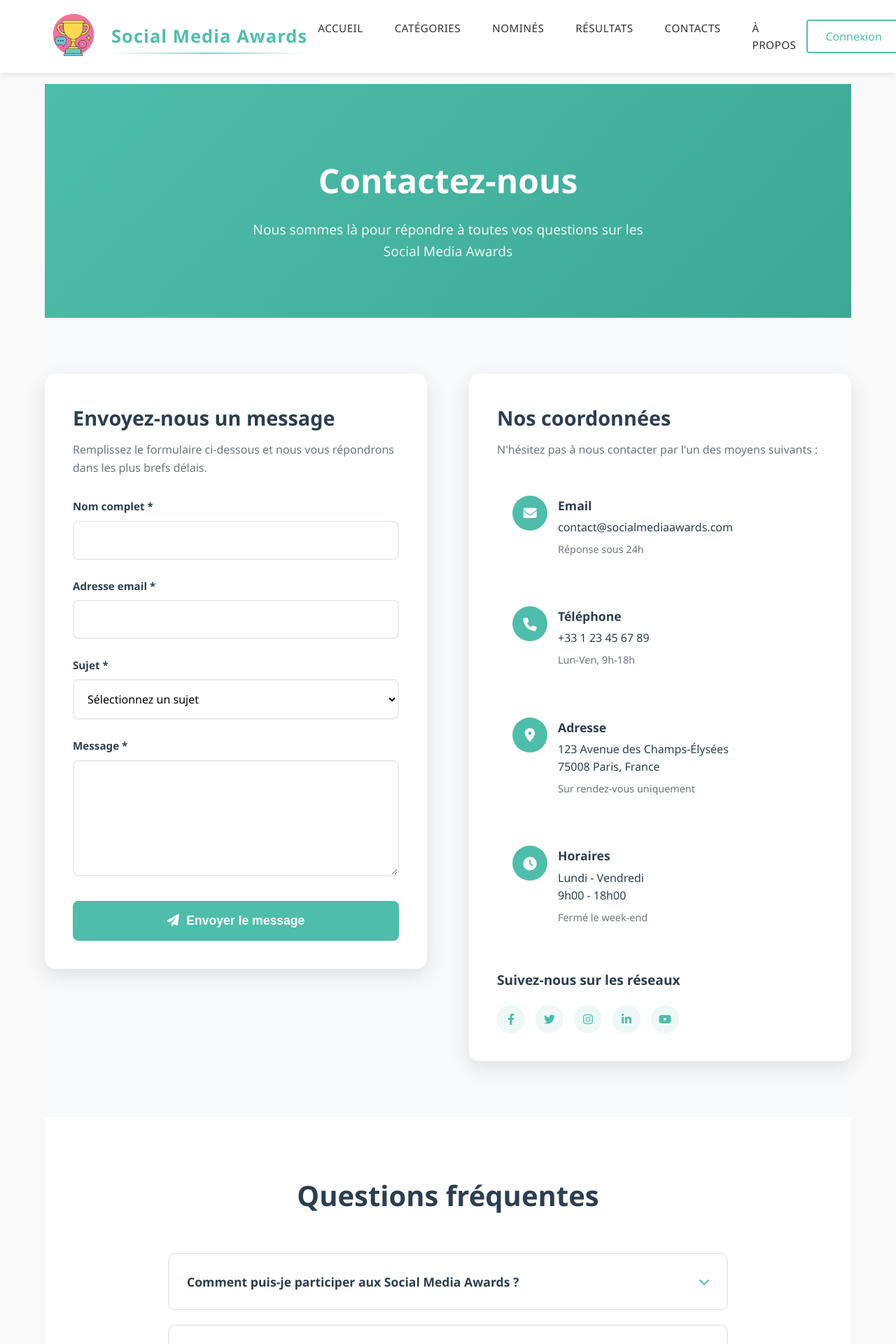
After one commit to Wendy-Patricia/Social-Media-Awards-, a PHP site: page /contact.php in a window 1280 px wide. The commit adds this page. Shown: the top 1920 px of the page at 70% size. Run offline with PHP 8.4, Linux system fonts and the light colour scheme.

Commit message:
feat: création de la page contact.php et ajout du fichier CSS associé. Actualization du README

```diff
--- /dev/null
+++ b/assets/css/contact.css
@@ -0,0 +1,386 @@
+/* Contact Page Styles */
+:root {
+    --principal: #4FBDAB;
+    --secondary: #FF5A79;
+    --tertiary: #FFD166;
+    --white: #ffffff;
+    --dark: #2c3e50;
+    --gray: #6c757d;
+    --light-gray: #f8f9fa;
+}
+
+.contact-hero {
+    background: linear-gradient(135deg, var(--principal) 0%, #3da895 100%);
+    color: white;
+    padding: 100px 0 80px;
+    text-align: center;
+}
+
+.contact-hero h1 {
+    font-size: 3rem;
+    margin-bottom: 1rem;
+    font-weight: bold;
+}
+
+.contact-hero p {
+    font-size: 1.2rem;
+    max-width: 600px;
+    margin: 0 auto;
+    opacity: 0.9;
+}
+
+.contact-section {
+    padding: 80px 0;
+    background: var(--light-gray);
+}
+
+.contact-grid {
+    display: grid;
+    grid-template-columns: 1fr 1fr;
+    gap: 60px;
+    align-items: start;
+}
+
+.contact-form-container {
+    background: white;
+    padding: 40px;
+    border-radius: 15px;
+    box-shadow: 0 10px 30px rgba(0, 0, 0, 0.1);
+}
+
+.contact-form-container h2 {
+    color: var(--dark);
+    margin-bottom: 10px;
+    font-size: 1.8rem;
+}
+
+.form-description {
+    color: var(--gray);
+    margin-bottom: 30px;
+    line-height: 1.6;
+}
+
+.contact-form {
+    display: flex;
+    flex-direction: column;
+    gap: 25px;
+}
+
+.form-group {
+    display: flex;
+    flex-direction: column;
+}
+
+.form-group label {
+    color: var(--dark);
+    margin-bottom: 8px;
+    font-weight: 600;
+    font-size: 0.95rem;
+}
+
+.form-group input,
+.form-group select,
+.form-group textarea {
+    padding: 15px;
+    border: 2px solid #e9ecef;
+    border-radius: 8px;
+    font-size: 1rem;
+    font-family: "Segoe UI", Tahoma, Geneva, Verdana, sans-serif;
+    transition: all 0.3s ease;
+    background: white;
+}
+
+.form-group input:focus,
+.form-group select:focus,
+.form-group textarea:focus {
+    outline: none;
+    border-color: var(--principal);
+    box-shadow: 0 0 0 3px rgba(79, 189, 171, 0.1);
+}
+
+.form-group textarea {
+    resize: vertical;
+    min-height: 120px;
+}
+
+.submit-button {
+    background: var(--principal);
+    color: white;
+    border: none;
+    padding: 18px 30px;
+    border-radius: 8px;
+    font-size: 1.1rem;
+    font-weight: 600;
+    cursor: pointer;
+    transition: all 0.3s ease;
+    display: flex;
+    align-items: center;
+    justify-content: center;
+    gap: 10px;
+    margin-top: 10px;
+}
+
+.submit-button:hover {
+    background: #3da895;
+    transform: translateY(-2px);
+    box-shadow: 0 10px 25px rgba(79, 189, 171, 0.3);
+}
+
+.contact-info-container {
+    background: white;
+    padding: 40px;
+    border-radius: 15px;
+    box-shadow: 0 10px 30px rgba(0, 0, 0, 0.1);
+    height: fit-content;
+}
+
+.contact-info-container h2 {
+    color: var(--dark);
+    margin-bottom: 10px;
+    font-size: 1.8rem;
+}
+
+.info-description {
+    color: var(--gray);
+    margin-bottom: 30px;
+    line-height: 1.6;
+}
+
+.contact-methods {
+    display: flex;
+    flex-direction: column;
+    gap: 25px;
+    margin-bottom: 40px;
+}
+
+.contact-method {
+    display: flex;
+    align-items: flex-start;
+    gap: 15px;
+    padding: 20px;
+    border-radius: 10px;
+    transition: all 0.3s ease;
+    border: 2px solid transparent;
+}
+
+.contact-method:hover {
+    border-color: var(--principal);
+    background: rgba(79, 189, 171, 0.05);
+}
+
+.method-icon {
+    width: 50px;
+    height: 50px;
+    background: var(--principal);
+    border-radius: 50%;
+    display: flex;
+    align-items: center;
+    justify-content: center;
+    flex-shrink: 0;
+}
+
+.method-icon i {
+    color: white;
+    font-size: 1.2rem;
+}
+
+.method-content h3 {
+    color: var(--dark);
+    margin-bottom: 5px;
+    font-size: 1.1rem;
+}
+
+.method-content p {
+    color: var(--dark);
+    margin-bottom: 5px;
+    font-weight: 500;
+}
+
+.method-content span {
+    color: var(--gray);
+    font-size: 0.9rem;
+}
+
+.social-contact h3 {
+    color: var(--dark);
+    margin-bottom: 20px;
+    font-size: 1.2rem;
+}
+
+.social-links {
+    display: flex;
+    gap: 15px;
+}
+
+.social-link {
+    display: flex;
+    align-items: center;
+    justify-content: center;
+    width: 45px;
+    height: 45px;
+    background: rgba(79, 189, 171, 0.1);
+    border-radius: 50%;
+    color: var(--principal);
+    text-decoration: none;
+    transition: all 0.3s ease;
+}
+
+.social-link:hover {
+    background: var(--principal);
+    color: white;
+    transform: translateY(-3px);
+}
+
+/* FAQ Section */
+.faq-section {
+    padding: 80px 0;
+    background: white;
+}
+
+.faq-section h2 {
+    text-align: center;
+    font-size: 2.5rem;
+    color: var(--dark);
+    margin-bottom: 50px;
+}
+
+.faq-grid {
+    max-width: 800px;
+    margin: 0 auto;
+}
+
+.faq-item {
+    border: 2px solid #e9ecef;
+    border-radius: 10px;
+    margin-bottom: 20px;
+    overflow: hidden;
+    transition: all 0.3s ease;
+}
+
+.faq-item:hover {
+    border-color: var(--principal);
+}
+
+.faq-question {
+    padding: 25px;
+    display: flex;
+    justify-content: space-between;
+    align-items: center;
+    cursor: pointer;
+    background: white;
+    transition: all 0.3s ease;
+}
+
+.faq-question h3 {
+    color: var(--dark);
+    font-size: 1.1rem;
+    margin: 0;
+    flex: 1;
+}
+
+.faq-question i {
+    color: var(--principal);
+    transition: transform 0.3s ease;
+}
+
+.faq-answer {
+    padding: 0 25px;
+    max-height: 0;
+    overflow: hidden;
+    transition: all 0.3s ease;
+    background: var(--light-gray);
+}
+
+.faq-answer p {
+    color: var(--gray);
+    line-height: 1.6;
+    padding-bottom: 25px;
+    margin: 0;
+}
+
+.faq-item.active .faq-question {
+    background: var(--principal);
+}
+
+.faq-item.active .faq-question h3 {
+    color: white;
+}
+
+.faq-item.active .faq-question i {
+    color: white;
+    transform: rotate(180deg);
+}
+
+.faq-item.active .faq-answer {
+    max-height: 200px;
+    padding: 0 25px;
+}
+
+/* Responsive Design */
+@media (max-width: 968px) {
+    .contact-grid {
+        grid-template-columns: 1fr;
+        gap: 40px;
+    }
+
+    .contact-hero h1 {
+        font-size: 2.5rem;
+    }
+}
+
+@media (max-width: 768px) {
+    .contact-hero {
+        padding: 80px 0 60px;
+    }
+
+    .contact-hero h1 {
+        font-size: 2rem;
+    }
+
+    .contact-section,
+    .faq-section {
+        padding: 60px 0;
+    }
+
+    .contact-form-container,
+    .contact-info-container {
+        padding: 30px 25px;
+    }
+
+    .faq-section h2 {
+        font-size: 2rem;
+    }
+}
+
+@media (max-width: 480px) {
+    .contact-hero h1 {
+        font-size: 1.8rem;
+    }
+
+    .contact-form-container,
+    .contact-info-container {
+        padding: 25px 20px;
+    }
+
+    .contact-method {
+        flex-direction: column;
+        text-align: center;
+        gap: 15px;
+    }
+
+    .method-icon {
+        align-self: center;
+    }
+
+    .social-links {
+        justify-content: center;
+    }
+
+    .faq-question {
+        padding: 20px;
+    }
+
+    .faq-question h3 {
+        font-size: 1rem;
+    }
+}
--- /dev/null
+++ b/assets/js/contact.js
@@ -0,0 +1,138 @@
+document.addEventListener('DOMContentLoaded', function() {
+    const contactForm = document.getElementById('contactForm');
+
+    if (contactForm) {
+        contactForm.addEventListener('submit', function(e) {
+            e.preventDefault();
+
+            const formData = new FormData(contactForm);
+            const name = formData.get('name');
+            const email = formData.get('email');
+            const subject = formData.get('subject');
+            const message = formData.get('message');
+
+            if (!name || !email || !subject || !message) {
+                showNotification('Veuillez remplir tous les champs obligatoires.', 'error');
+                return;
+            }
+
+            const emailRegex = /^[^\s@]+@[^\s@]+\.[^\s@]+$/;
+            if (!emailRegex.test(email)) {
+                showNotification('Veuillez entrer une adresse email valide.', 'error');
+                return;
+            }
+
+            const submitButton = contactForm.querySelector('.submit-button');
+            const originalText = submitButton.innerHTML;
+
+            submitButton.innerHTML = '<i class="fas fa-spinner fa-spin"></i> Envoi en cours...';
+            submitButton.disabled = true;
+
+            setTimeout(() => {
+                showNotification('Votre message a été envoyé avec succès ! Nous vous répondrons dans les plus brefs délais.', 'success');
+                contactForm.reset();
+                submitButton.innerHTML = originalText;
+                submitButton.disabled = false;
+            }, 2000);
+        });
+    }
+
+    const faqItems = document.querySelectorAll('.faq-item');
+
+    faqItems.forEach(item => {
+        const question = item.querySelector('.faq-question');
+
+        question.addEventListener('click', () => {
+            faqItems.forEach(otherItem => {
+                if (otherItem !== item && otherItem.classList.contains('active')) {
+                    otherItem.classList.remove('active');
+                }
+            });
+
+            item.classList.toggle('active');
+        });
+    });
+
+    function showNotification(message, type) {
+        const existingNotification = document.querySelector('.notification');
+        if (existingNotification) {
+            existingNotification.remove();
+        }
+
+        const notification = document.createElement('div');
+        notification.className = `notification ${type}`;
+        notification.innerHTML = `
+            <div class="notification-content">
+                <i class="fas ${type === 'success' ? 'fa-check-circle' : 'fa-exclamation-circle'}"></i>
+                <span>${message}</span>
+            </div>
+            <button class="notification-close">
+                <i class="fas fa-times"></i>
+            </button>
+        `;
+
+        notification.style.cssText = `
+            position: fixed;
+            top: 100px;
+            right: 20px;
+            background: ${type === 'success' ? '#4FBDAB' : '#FF5A79'};
+            color: white;
+            padding: 15px 20px;
+            border-radius: 8px;
+            box-shadow: 0 5px 15px rgba(0,0,0,0.2);
+            z-index: 10000;
+            display: flex;
+            align-items: center;
+            gap: 15px;
+            max-width: 400px;
+            animation: slideIn 0.3s ease;
+        `;
+
+        const closeButton = notification.querySelector('.notification-close');
+        closeButton.addEventListener('click', () => {
+            notification.style.animation = 'slideOut 0.3s ease';
+            setTimeout(() => {
+                notification.remove();
+            }, 300);
+        });
+
+        setTimeout(() => {
+            if (notification.parentNode) {
+                notification.style.animation = 'slideOut 0.3s ease';
+                setTimeout(() => {
+                    notification.remove();
+                }, 300);
+            }
+        }, 5000);
+
+        document.body.appendChild(notification);
+
+        if (!document.querySelector('#notification-styles')) {
+            const style = document.createElement('style');
+            style.id = 'notification-styles';
+            style.textContent = `
+                @keyframes slideIn {
+                    from { transform: translateX(100%); opacity: 0; }
+                    to { transform: translateX(0); opacity: 1; }
+                }
+                @keyframes slideOut {
+                    from { transform: translateX(0); opacity: 1; }
+                    to { transform: translateX(100%); opacity: 0; }
+                }
+                .notification-close {
+                    background: none;
+                    border: none;
+                    color: white;
+                    cursor: pointer;
+                    padding: 5px;
+                    border-radius: 4px;
+                    transition: background 0.3s ease;
+                }
+                .notification-close:hover {
+                    background: rgba(255,255,255,0.2);
+                }
+            `;
+            document.head.appendChild(style);
+        }
+    }
+});
--- /dev/null
+++ b/contact.php
@@ -0,0 +1,201 @@
+<!DOCTYPE html>
+<html lang="fr">
+
+<head>
+    <meta charset="UTF-8">
+    <meta name="viewport" content="width=device-width, initial-scale=1.0">
+    <link rel="stylesheet" href="assets/css/header.css">
+    <link rel="stylesheet" href="assets/css/footer.css">
+    <link rel="stylesheet" href="assets/css/contact.css">
+    <link rel="stylesheet" href="https://cdnjs.cloudflare.com/ajax/libs/font-awesome/6.0.0/css/all.min.css">
+    <title>Contact - Social Media Awards 2025</title>
+</head>
+
+<body>
+    <?php include 'header.php'; ?>
+
+    <div class="main-content">
+        <!-- Hero Banner Section -->
+        <section class="contact-hero">
+            <div class="container">
+                <h1>Contactez-nous</h1>
+                <p>Nous sommes là pour répondre à toutes vos questions sur les Social Media Awards</p>
+            </div>
+        </section>
+
+        <!-- Contact Section -->
+        <section class="contact-section">
+            <div class="container">
+                <div class="contact-grid">
+                    <!-- Contact Form -->
+                    <div class="contact-form-container">
+                        <h2>Envoyez-nous un message</h2>
+                        <p class="form-description">Remplissez le formulaire ci-dessous et nous vous répondrons dans les plus brefs délais.</p>
+
+                        <form class="contact-form" id="contactForm">
+                            <div class="form-group">
+                                <label for="name">Nom complet *</label>
+                                <input type="text" id="name" name="name" required>
+                            </div>
+
+                            <div class="form-group">
+                                <label for="email">Adresse email *</label>
+                                <input type="email" id="email" name="email" required>
+                            </div>
+
+                            <div class="form-group">
+                                <label for="subject">Sujet *</label>
+                                <select id="subject" name="subject" required>
+                                    <option value="">Sélectionnez un sujet</option>
+                                    <option value="general">Question générale</option>
+                                    <option value="participation">Participation aux awards</option>
+                                    <option value="sponsorship">Partenariat et sponsoring</option>
+                                    <option value="technical">Problème technique</option>
+                                    <option value="press">Presse et médias</option>
+                                    <option value="other">Autre</option>
+                                </select>
+                            </div>
+
+                            <div class="form-group">
+                                <label for="message">Message *</label>
+                                <textarea id="message" name="message" rows="6" required></textarea>
+                            </div>
+
+                            <button type="submit" class="submit-button">
+                                <i class="fas fa-paper-plane"></i>
+                                Envoyer le message
+                            </button>
+                        </form>
+                    </div>
+
+                    <!-- Contact Info -->
+                    <div class="contact-info-container">
+                        <h2>Nos coordonnées</h2>
+                        <p class="info-description">N'hésitez pas à nous contacter par l'un des moyens suivants :</p>
+
+                        <div class="contact-methods">
+                            <div class="contact-method">
+                                <div class="method-icon">
+                                    <i class="fas fa-envelope"></i>
+                                </div>
+                                <div class="method-content">
+                                    <h3>Email</h3>
+                                    <p>contact@socialmediaawards.com</p>
+                                    <span>Réponse sous 24h</span>
+                                </div>
+                            </div>
+
+                            <div class="contact-method">
+                                <div class="method-icon">
+                                    <i class="fas fa-phone"></i>
+                                </div>
+                                <div class="method-content">
+                                    <h3>Téléphone</h3>
+                                    <p>+33 1 23 45 67 89</p>
+                                    <span>Lun-Ven, 9h-18h</span>
+                                </div>
+                            </div>
+
+                            <div class="contact-method">
+                                <div class="method-icon">
+                                    <i class="fas fa-map-marker-alt"></i>
+                                </div>
+                                <div class="method-content">
+                                    <h3>Adresse</h3>
+                                    <p>123 Avenue des Champs-Élysées<br>75008 Paris, France</p>
+                                    <span>Sur rendez-vous uniquement</span>
+                                </div>
+                            </div>
+
+                            <div class="contact-method">
+                                <div class="method-icon">
+                                    <i class="fas fa-clock"></i>
+                                </div>
+                                <div class="method-content">
+                                    <h3>Horaires</h3>
+                                    <p>Lundi - Vendredi<br>9h00 - 18h00</p>
+                                    <span>Fermé le week-end</span>
+                                </div>
+                            </div>
+                        </div>
+
+                        <div class="social-contact">
+                            <h3>Suivez-nous sur les réseaux</h3>
+                            <div class="social-links">
+                                <a href="#" class="social-link">
+                                    <i class="fab fa-facebook-f"></i>
+                                </a>
+                                <a href="#" class="social-link">
+                                    <i class="fab fa-twitter"></i>
+                                </a>
+                                <a href="#" class="social-link">
+                                    <i class="fab fa-instagram"></i>
+                                </a>
+                                <a href="#" class="social-link">
+                                    <i class="fab fa-linkedin-in"></i>
+                                </a>
+                                <a href="#" class="social-link">
+                                    <i class="fab fa-youtube"></i>
+                                </a>
+                            </div>
+                        </div>
+                    </div>
+                </div>
+            </div>
+        </section>
+
+        <!-- FAQ Section -->
+        <section class="faq-section">
+            <div class="container">
+                <h2>Questions fréquentes</h2>
+                <div class="faq-grid">
+                    <div class="faq-item">
+                        <div class="faq-question">
+                            <h3>Comment puis-je participer aux Social Media Awards ?</h3>
+                            <i class="fas fa-chevron-down"></i>
+                        </div>
+                        <div class="faq-answer">
+                            <p>Vous pouvez participer en soumettant votre candidature pendant la période d'inscription ou en votant pour vos créateurs préférés pendant la période de vote. Consultez notre calendrier pour connaître les dates importantes.</p>
+                        </div>
+                    </div>
+
+                    <div class="faq-item">
+                        <div class="faq-question">
+                            <h3>Quelles sont les catégories disponibles ?</h3>
+                            <i class="fas fa-chevron-down"></i>
+                        </div>
+                        <div class="faq-answer">
+                            <p>Nous avons plus de 12 catégories couvrant différentes plateformes et types de contenu. Vous pouvez consulter toutes les catégories sur notre page dédiée.</p>
+                        </div>
+                    </div>
+
+                    <div class="faq-item">
+                        <div class="faq-question">
+                            <h3>Comment sont sélectionnés les gagnants ?</h3>
+                            <i class="fas fa-chevron-down"></i>
+                        </div>
+                        <div class="faq-answer">
+                            <p>Les gagnants sont déterminés par un système combinant les votes du public (70%) et l'évaluation d'un jury d'experts (30%).</p>
+                        </div>
+                    </div>
+
+                    <div class="faq-item">
+                        <div class="faq-question">
+                            <h3>Puis-je devenir partenaire ou sponsor ?</h3>
+                            <i class="fas fa-chevron-down"></i>
+                        </div>
+                        <div class="faq-answer">
+                            <p>Absolument ! Nous sommes toujours ouverts aux partenariats. Contactez-nous via le formulaire en sélectionnant "Partenariat et sponsoring" comme sujet.</p>
+                        </div>
+                    </div>
+                </div>
+            </div>
+        </section>
+    </div>
+
+    <?php include 'footer.php'; ?>
+
+    <script src="assets/js/contact.js"></script>
+</body>
+
+</html>
--- a/header.php
+++ b/header.php
@@ -10,7 +10,7 @@
         <li><a href="#categories">Catégories</a></li>
         <li><a href="#nominees">Nominés</a></li>
         <li><a href="#results">Résultats</a></li>
-        <li><a href="#contact">Contacts</a></li>
+        <li><a href="contact.php">Contacts</a></li>
         <li><a href="#about">À propos</a></li>
     </ul>
     <div class="nav-buttons">
```
Also changed, not shown: assets/css/index.css (+9 -0 lines), README.md, assets/js/script.js (deleted), contact.html (deleted).
